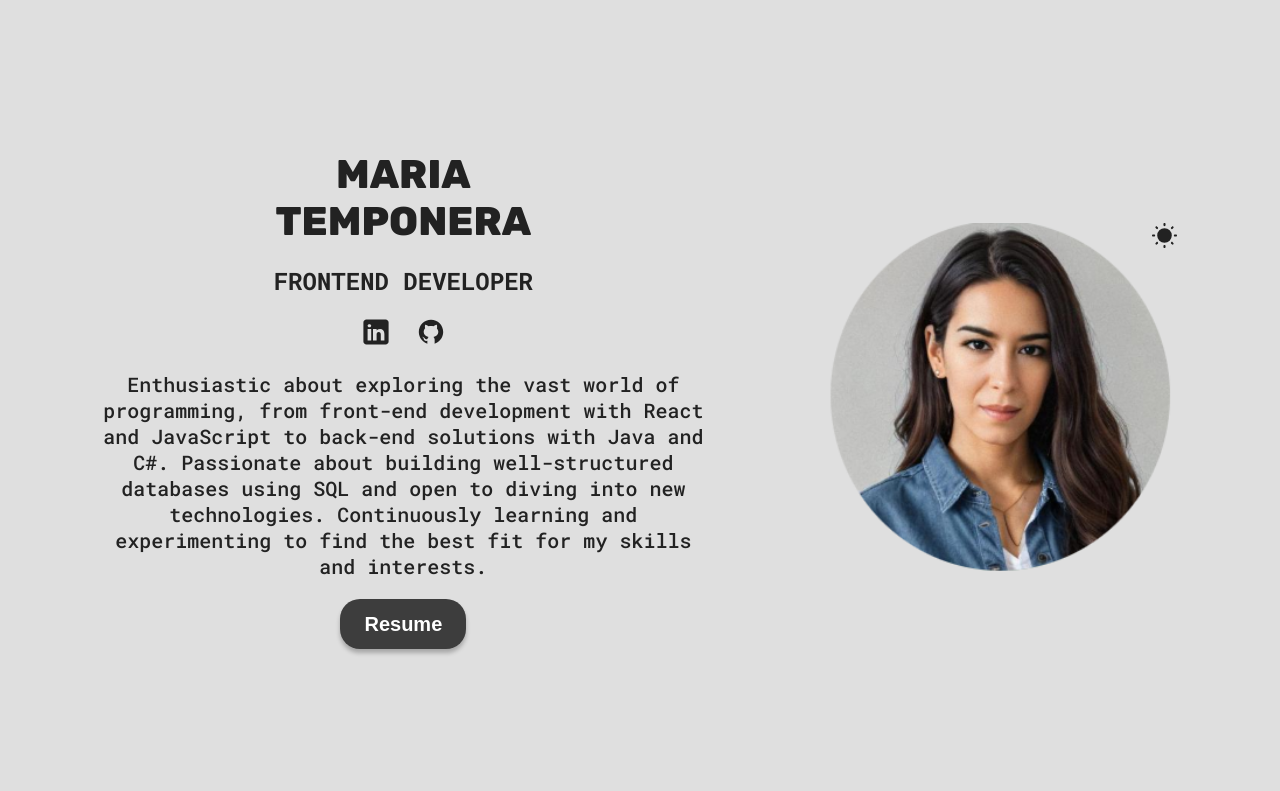
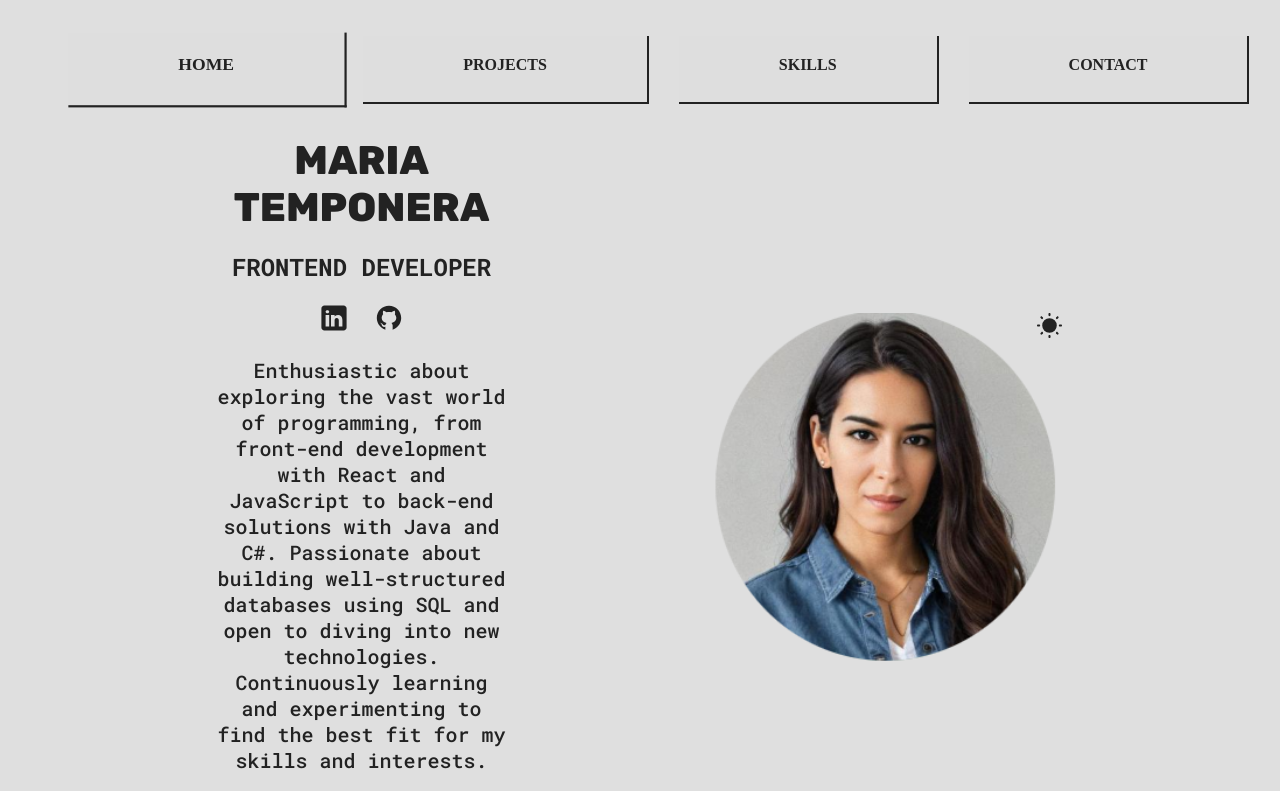
Before and after one commit to mariatemp/Maria-Temponera, a React (Vite) app: page / in a window 1280 px wide. Shown: the top 791 px of the page. Built offline with nearby package versions, Linux system fonts and the light colour scheme.

Commit message:
Finish Project

```diff
--- a/src/App.css
+++ b/src/App.css
@@ -6,6 +6,8 @@
   --text-color: #222;
   --form-text-color: #555;
   --footer-text-color: #888;
+  --navigation-bg: #f0f0f0;
+  --navigation-hover: #ccc;
 }
 
 [data-theme='dark'] {
@@ -16,6 +18,8 @@
   --text-color: #fff;
   --form-text-color: #fff;
   --footer-text-color: #bbb;
+  --navigation-bg: #333;
+  --navigation-hover: #555;
 }
 
 body {
@@ -23,6 +27,15 @@ body {
   display: flex;
   justify-content: center;
   margin: 0 auto 60px;
+}
+
+.navigation {
+  background-color: var(--navigation-bg);
+}
+
+.navigation li:hover,
+.navigation li.active {
+  background-color: var(--navigation-hover);
 }
 
 #root {
--- a/src/App.jsx
+++ b/src/App.jsx
@@ -1,17 +1,25 @@
 import './App.css'
+import { useState } from 'react';
 import Projects from './sections/Projects/Projects';
 import Contact from './sections/Contact/Contact';
 import Footer from './sections/Footer/Footer';
 import Hero from './sections/Hero/Hero';
 import Skills from './sections/Skills/Skills';
+import Navigation from '../src/navigation/Navigation';
 
 function App() {
+  const [activeSection, setActiveSection] = useState('home');
+
   return (
     <>
-      <Hero/>
-      <Projects />
-      <Skills />
-      <Contact />
+      <Navigation activeSection={activeSection} setActiveSection={setActiveSection} />
+
+
+
+      {activeSection === 'home' && <Hero />}
+      {activeSection === 'projects' && <Projects />}
+      {activeSection === 'skills' && <Skills />}
+      {activeSection === 'contact' && <Contact />}
       <Footer />
     </>
   );
--- /dev/null
+++ b/src/navigation/Navigation.css
@@ -0,0 +1,94 @@
+.navigation {
+  position: sticky;
+  top: 0;
+  z-index: 70;
+  display: flex;
+  justify-content: space-evenly;
+  gap: 10px;
+  padding: 20px 5px;
+  background-color: var(--background-color);
+  width: 100%;
+  height: 100px;
+}
+
+.navigation ul {
+  list-style-type: none;
+  display: flex;
+  gap: 20px;
+}
+
+.navigation li {
+  display: flex;
+  justify-content: space-evenly;
+  cursor: pointer;
+  padding: 14px 20px;
+  font-size: 18px;
+  font-weight: bold;
+  text-transform: uppercase;
+  border-top: none;
+  border-left: none;
+  border-right: 2px solid var(--text-color);
+  border-bottom:2px solid var(--text-color);
+  transition: all 200ms ease-in-out;
+  background-color: var(--background-color);
+  color: var(--text-color);
+}
+
+.navigation li.active {
+  transform: scale(1.1);
+  background-color: var(--background-color);
+  color: var(--text-color);
+}
+
+.navigation li:hover {
+  transform: scale(1.15);
+  font-size: 22px;
+  background-color: var(--background-color);
+  color: var(--text-color);
+}
+
+.navigation li:active {
+  transform: scale(1.2);
+  box-shadow: 0 4px 8px rgba(0, 0, 0, 0.25);
+  color: var(--text-color);
+}
+
+[data-theme='dark'] .navigation {
+  background-color: var(--background-color);
+}
+
+[data-theme='dark'] .navigation li.active,
+[data-theme='dark'] .navigation li:hover,
+[data-theme='dark'] .navigation li:active {
+  color: var(--text-color);
+}
+
+@media(width >= 800px) {
+  .navigation {
+    gap: 30px;
+  }
+
+  .navigation ul {
+    gap: 30px;
+  }
+
+  .navigation li {
+    padding: 20px 100px;
+    font-size: 16px;
+  }
+}
+
+@media(width >= 1400) {
+  .navigation {
+    gap: 40px;
+  }
+
+  .navigation ul {
+    gap: 40px;
+  }
+
+  .navigation li {
+    padding: 15px 30px;
+    font-size: 18px;
+  }
+}
--- /dev/null
+++ b/src/navigation/Navigation.jsx
@@ -0,0 +1,30 @@
+import { useTheme } from '../common/ThemeContext';
+import PropTypes from 'prop-types';
+import './Navigation.css';
+
+function Navigation({ activeSection, setActiveSection }) {
+  const { theme } = useTheme();
+
+  return (
+    <nav className={`navigation ${theme}`}>
+      <ul>
+      <li
+          className={activeSection === 'home' ? 'active' : ''}
+          onClick={() => setActiveSection('home')}
+        >
+          Home
+        </li>
+        <li className={activeSection === 'projects' ? 'active' : ''} onClick={() => setActiveSection('projects')}>Projects</li>
+        <li className={activeSection === 'skills' ? 'active' : ''} onClick={() => setActiveSection('skills')}>Skills</li>
+        <li className={activeSection === 'contact' ? 'active' : ''} onClick={() => setActiveSection('contact')}>Contact</li>
+      </ul>
+    </nav>
+  );
+}
+
+Navigation.propTypes = {
+  activeSection: PropTypes.string.isRequired,
+  setActiveSection: PropTypes.func.isRequired
+};
+
+export default Navigation;
--- a/src/sections/Hero/HeroStyles.module.css
+++ b/src/sections/Hero/HeroStyles.module.css
@@ -2,9 +2,10 @@
   display: flex;
   flex-direction: column;
   justify-content: center;
+  align-items: center;
   gap: 20px;
   text-align: center;
-  height: 100dvh;
+  height: 70dvh;
   min-height: 500px;
 
   .hero {
@@ -68,7 +69,7 @@
 }
 
 .description {
-  max-width: 50ch;
+  max-width: 24ch;
 }
 
 .info {
@@ -82,6 +83,7 @@
     flex-direction: row-reverse;
     align-items: center;
     justify-content: space-evenly;
+    height: 50dvh;
 
     .hero {
       max-width: 350px;
--- a/src/sections/Skills/SkillsStyles.module.css
+++ b/src/sections/Skills/SkillsStyles.module.css
@@ -25,7 +25,7 @@
 }
 
 hr {
-  width: 100px;
+  width: 300px;
   height: 1px;
   border: none;
   background-color: var(--text-color);
```
